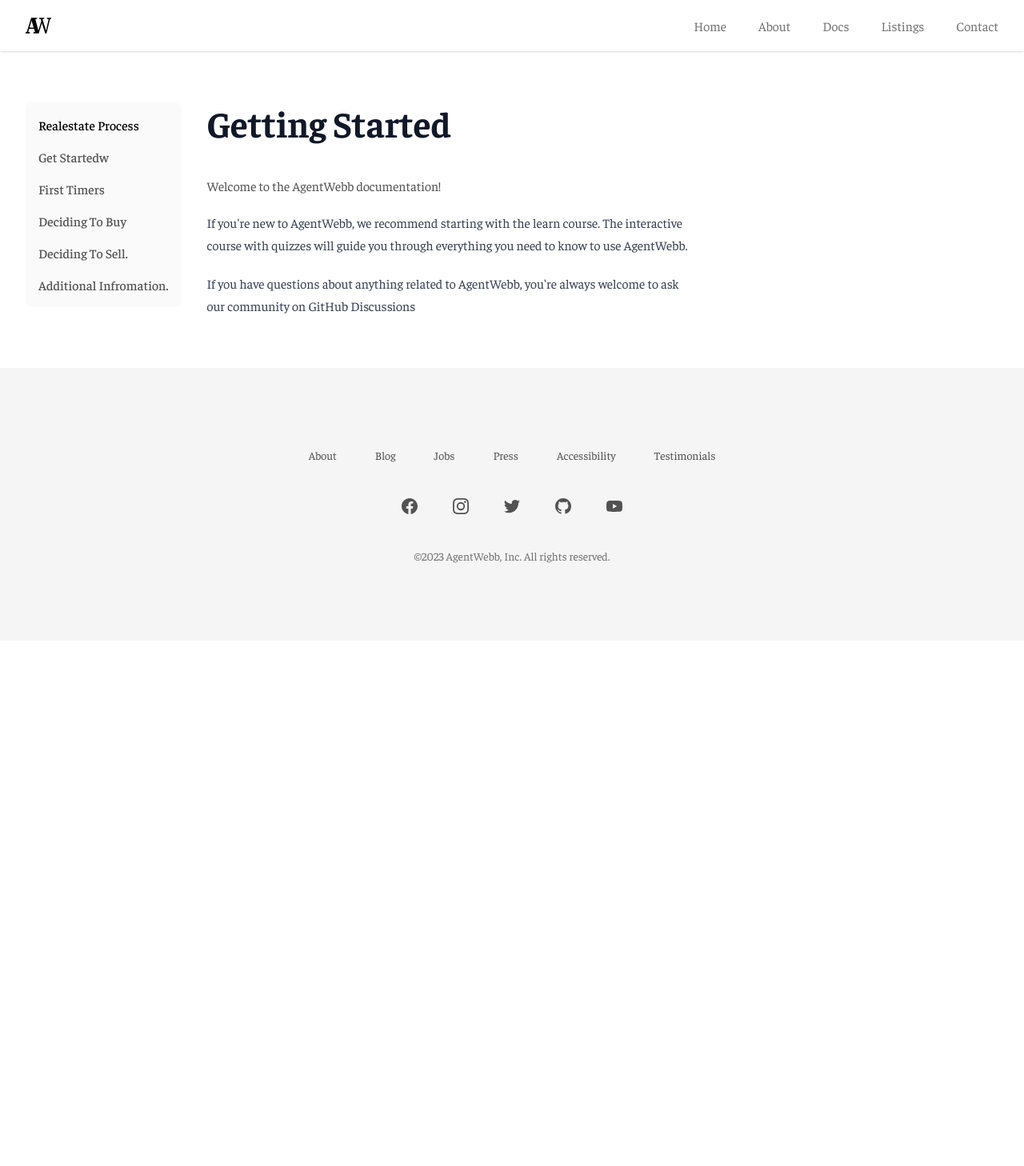
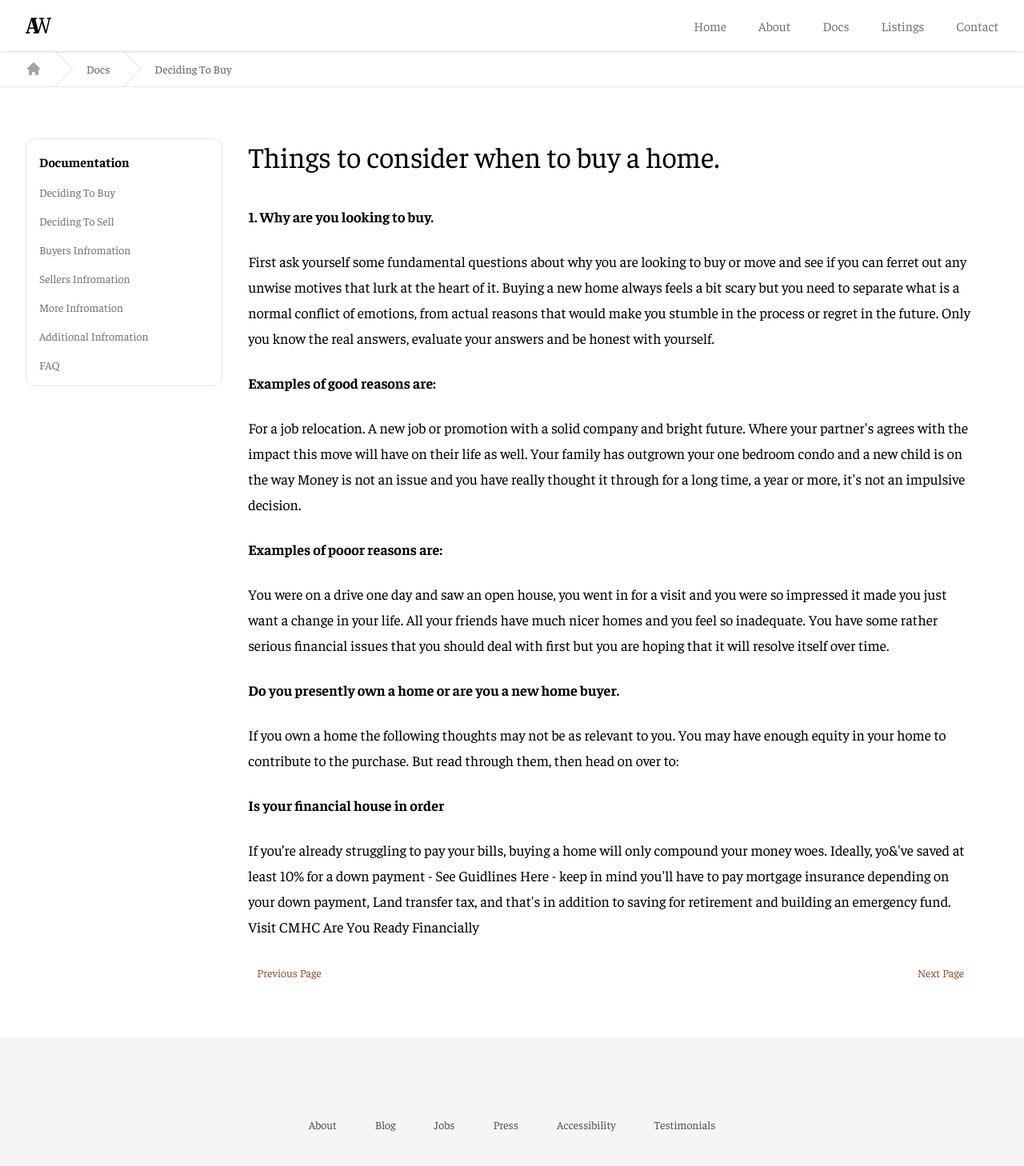
Before and after one commit to iamwillcode/agentwebb, a Next.js app: page /docs in a window 1280 px wide. Shown: the top 1458 px of the page at 80% size. Before the commit the page ends 801 px from the top, so only its background shows below. Built offline with nearby package versions, Linux system fonts and the light colour scheme.

Commit message:
created docs page

```diff
--- a/pages/docs.tsx
+++ b/pages/docs.tsx
@@ -1,61 +1,168 @@
 import Head from "next/head";
 import Link from "next/link";
-import { articles } from "../lib/data";
+import React from "react";
+
 export default function docs() {
   return (
     <>
       <Head>
-        <title>Docs - AgentWebb</title>
-        <meta name="title" content="Docs - AgentWebb" />
-        <meta
-          name="description"
-          content="Get unbiased and honest information about the real estate buying and selling process. Learn from 25+ years of experience and be ready for any red flags."
-        />
+        <title>Docs - About Page</title>
       </Head>
+      <Breadcrumbs />
       <main className="my-16 wrapper">
-        <section className="flex items-start gap-8">
-          <div className="">
-            <Nav_Links />
-          </div>
-          <div className="prose">
-            <h1 className="font-bold display-medium">Getting Started</h1>
-            <p className="mt-4 body-large">
-              Welcome to the AgentWebb documentation!
+        <div className="flex flex-col lg:flex-row">
+          <section className="items-start w-full p-4 border h-fit rounded-xl lg:w-1/4">
+            <h1 className="font-bold title-medium">Documentation</h1>
+            <ul className="flex flex-col gap-4 mt-4">
+              <li className="text-gray-500 body-medium hover:text-black hover:cursor-pointer">
+                Deciding To Buy
+              </li>
+              <li className="text-gray-500 body-medium hover:text-black hover:cursor-pointer">
+                Deciding To Sell
+              </li>
+              <li className="text-gray-500 body-medium hover:text-black hover:cursor-pointer">
+                Buyers Infromation
+              </li>
+              <li className="text-gray-500 body-medium hover:text-black hover:cursor-pointer">
+                Sellers Infromation
+              </li>
+              <li className="text-gray-500 body-medium hover:text-black hover:cursor-pointer">
+                More Infromation
+              </li>
+              <li className="text-gray-500 body-medium hover:text-black hover:cursor-pointer">
+                Additional Infromation
+              </li>
+              <li className="text-gray-500 body-medium hover:text-black hover:cursor-pointer">
+                FAQ
+              </li>
+            </ul>
+          </section>
+          <section className="w-full prose-lg wrapper">
+            <h2 className="display-small">
+              Things to consider when to buy a home.
+            </h2>
+            <strong>1. Why are you looking to buy.</strong>
+            <p>
+              First ask yourself some fundamental questions about why you are
+              looking to buy or move and see if you can ferret out any unwise
+              motives that lurk at the heart of it. Buying a new home always
+              feels a bit scary but you need to separate what is a normal
+              conflict of emotions, from actual reasons that would make you
+              stumble in the process or regret in the future. Only you know the
+              real answers, evaluate your answers and be honest with yourself.
             </p>
+            <strong>Examples of good reasons are:</strong>
             <p>
-              If you&#39;re new to AgentWebb, we recommend starting with the learn
-              course. The interactive course with quizzes will guide you through
-              everything you need to know to use AgentWebb.
+              For a job relocation. A new job or promotion with a solid company
+              and bright future. Where your partner&#39;s agrees with the impact
+              this move will have on their life as well. Your family has
+              outgrown your one bedroom condo and a new child is on the way
+              Money is not an issue and you have really thought it through for a
+              long time, a year or more, it&#39;s not an impulsive decision.
             </p>
+            <strong>Examples of pooor reasons are:</strong>
             <p>
-              If you have questions about anything related to AgentWebb,
-              you&#39;re always welcome to ask our community on GitHub
-              Discussions
+              You were on a drive one day and saw an open house, you went in for
+              a visit and you were so impressed it made you just want a change
+              in your life. All your friends have much nicer homes and you feel
+              so inadequate. You have some rather serious financial issues that
+              you should deal with first but you are hoping that it will resolve
+              itself over time.
             </p>
-          </div>
-        </section>
+            <strong>
+              Do you presently own a home or are you a new home buyer.
+            </strong>
+            <p>
+              If you own a home the following thoughts may not be as relevant to
+              you. You may have enough equity in your home to contribute to the
+              purchase. But read through them, then head on over to:
+            </p>
+            <strong>Is your financial house in order</strong>
+            <p>
+              If you’re already struggling to pay your bills, buying a home will
+              only compound your money woes. Ideally, yo&&#39;ve saved at least
+              10% for a down payment &#45; See Guidlines Here &#45; keep in mind
+              you&#39;ll have to pay mortgage insurance depending on your down
+              payment, Land transfer tax, and that&#39;s in addition to saving
+              for retirement and building an emergency fund. Visit CMHC Are You
+              Ready Financially
+            </p>
+            <Article_Links />
+          </section>
+        </div>
       </main>
     </>
   );
 }
 
-function Nav_Links() {
+function Article_Links() {
   return (
-    <>
-      <div className="hidden p-4 border-gray-200 border-dashed rounded-lg lg:block bg-gray-50">
-        <h6 className="title-medium">Realestate Process</h6>
-        <ul className="mt-4 space-y-4 body-medium">
-          {articles.map((content) => {
-            return (
-              <>
-                <li key={content.title.toString()} className="title-medium">
-                  <Link href={content.path_name}>{content.title}</Link>
-                </li>
-              </>
-            );
-          })}
-        </ul>
-      </div>
-    </>
+    <section className="flex justify-between">
+      <button
+        type="button"
+        className="inline-flex items-center rounded border border-transparent px-2.5 py-1.5 body-medium transition-all text-secondary-700 hover:bg-secondary-200 focus:outline-none focus:ring-2 focus:ring-secondary-500 focus:ring-offset-2"
+      >
+        Previous Page
+      </button>
+      <button
+        type="button"
+        className="inline-flex items-center rounded border border-transparent px-2.5 py-1.5 body-medium transition-all text-secondary-700 hover:bg-secondary-200 focus:outline-none focus:ring-2 focus:ring-secondary-500 focus:ring-offset-2"
+      >
+        Next Page
+      </button>
+    </section>
   );
 }
+
+import { HiHome } from "react-icons/hi";
+
+const pages = [
+  { name: "Docs", href: "/docs", current: false },
+  { name: "Deciding To Buy", href: "/docs/slug", current: true },
+];
+
+function Breadcrumbs() {
+  return (
+    <nav
+      className="flex bg-white border-b border-gray-200"
+      aria-label="Breadcrumb"
+    >
+      <ol
+        role="list"
+        className="flex w-full max-w-screen-xl px-4 mx-auto space-x-4 sm:px-6 lg:px-8"
+      >
+        <li className="flex">
+          <div className="flex items-center">
+            <Link href="/" className="text-gray-400 hover:text-gray-500">
+              <HiHome className="flex-shrink-0 w-5 h-5" aria-hidden="true" />
+              <span className="sr-only">Home</span>
+            </Link>
+          </div>
+        </li>
+        {pages.map((page) => (
+          <li key={page.name} className="flex">
+            <div className="flex items-center">
+              <svg
+                className="flex-shrink-0 w-6 h-full text-gray-200"
+                viewBox="0 0 24 44"
+                preserveAspectRatio="none"
+                fill="currentColor"
+                xmlns="http://www.w3.org/2000/svg"
+                aria-hidden="true"
+              >
+                <path d="M.293 0l22 22-22 22h1.414l22-22-22-22H.293z" />
+              </svg>
+              <a
+                href={page.href}
+                className="ml-4 text-sm font-medium text-gray-500 hover:text-gray-700"
+                aria-current={page.current ? "page" : undefined}
+              >
+                {page.name}
+              </a>
+            </div>
+          </li>
+        ))}
+      </ol>
+    </nav>
+  );
+}
```
